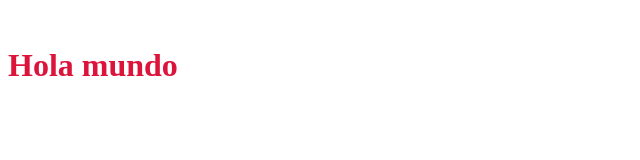
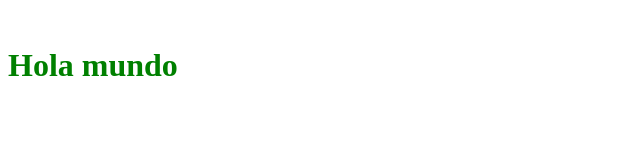
Before and after one commit to manuelaob21/webproject, a plain HTML site: page index.html in a window 1280 px wide. Shown: the whole page, without its empty margins (0-640 px from the left). Drawn offline with Linux system fonts and the light colour scheme.

Commit message:
change to green

```diff
--- a/css/styles.css
+++ b/css/styles.css
@@ -1,5 +1,5 @@
 h1{
-  color: crimson;
+  color: green;
 }
 h2{
     background-color: orange;
```
